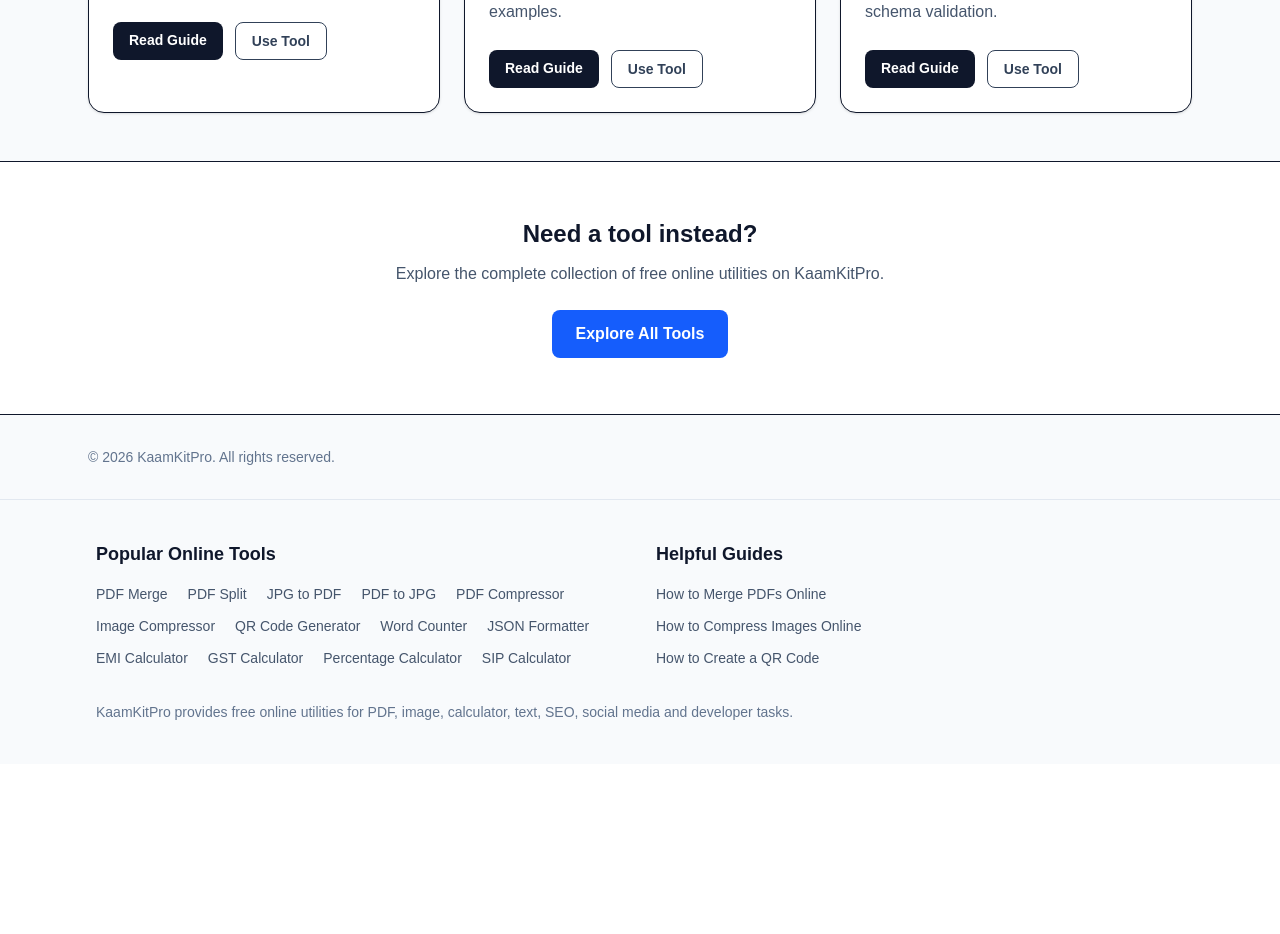
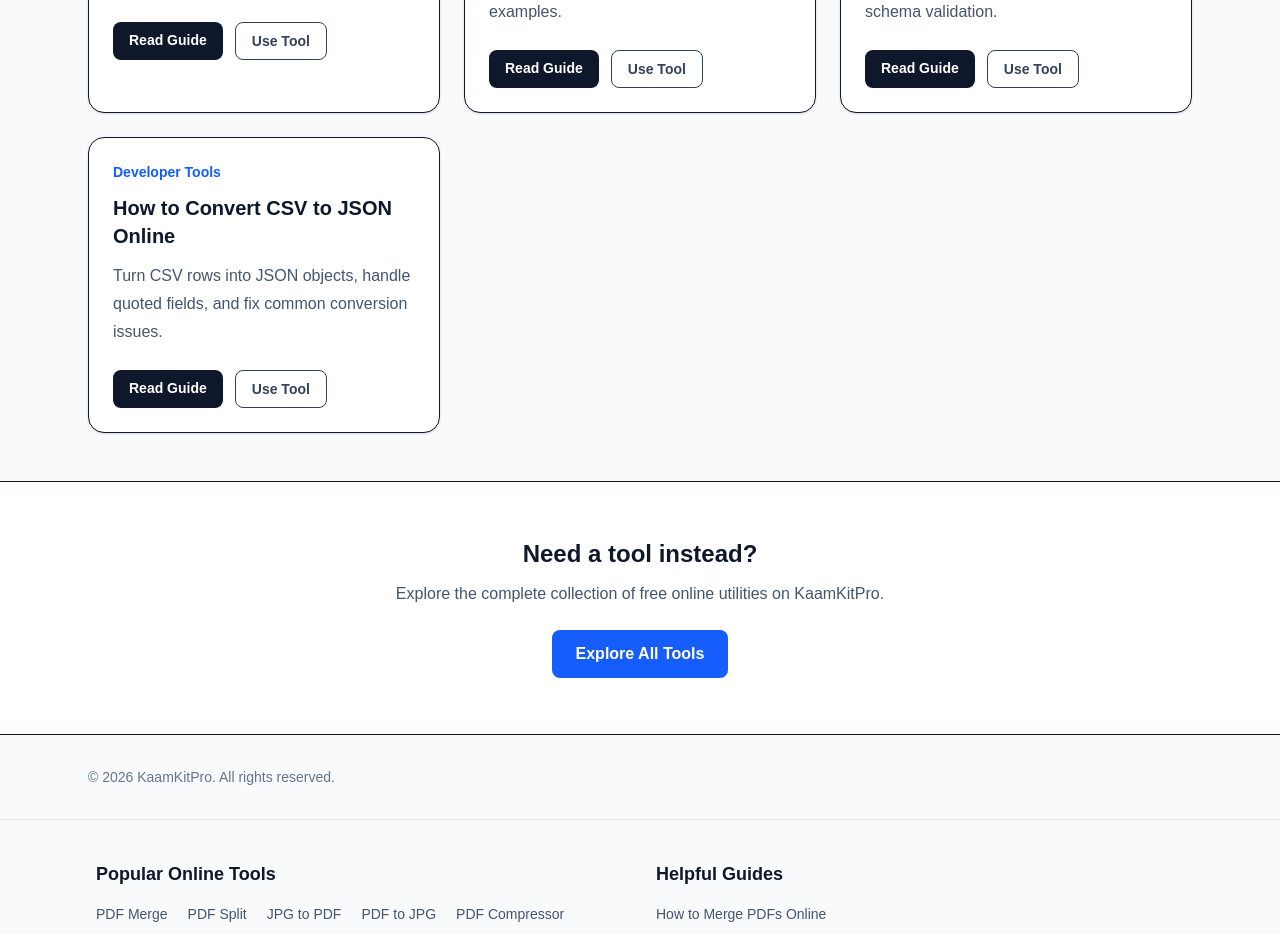
Before and after one commit to WellProSoftware/kaamkitpro, a Next.js app: page /guides in a window 1280 px wide. Shown: the part 980-1914 px from the top of the page. Before the commit the page ends 1744 px from the top, so only its background shows below. Built offline with nearby package versions, Linux system fonts and the light colour scheme.

Commit message:
feat: link CSV conversion guide from guides hub

```diff
--- a/src/app/guides/page.tsx
+++ b/src/app/guides/page.tsx
@@ -55,6 +55,13 @@
     description: "Learn JSON syntax, fix common parsing errors, and understand formatting versus schema validation.",
     href: "/guides/json-formatting",
     tool: "/tools/json-formatter",
+    category: "Developer Tools",
+  },
+  {
+    title: "How to Convert CSV to JSON Online",
+    description: "Turn CSV rows into JSON objects, handle quoted fields, and fix common conversion issues.",
+    href: "/guides/csv-to-json",
+    tool: "/tools/csv-to-json",
     category: "Developer Tools",
   },
 ];
```
